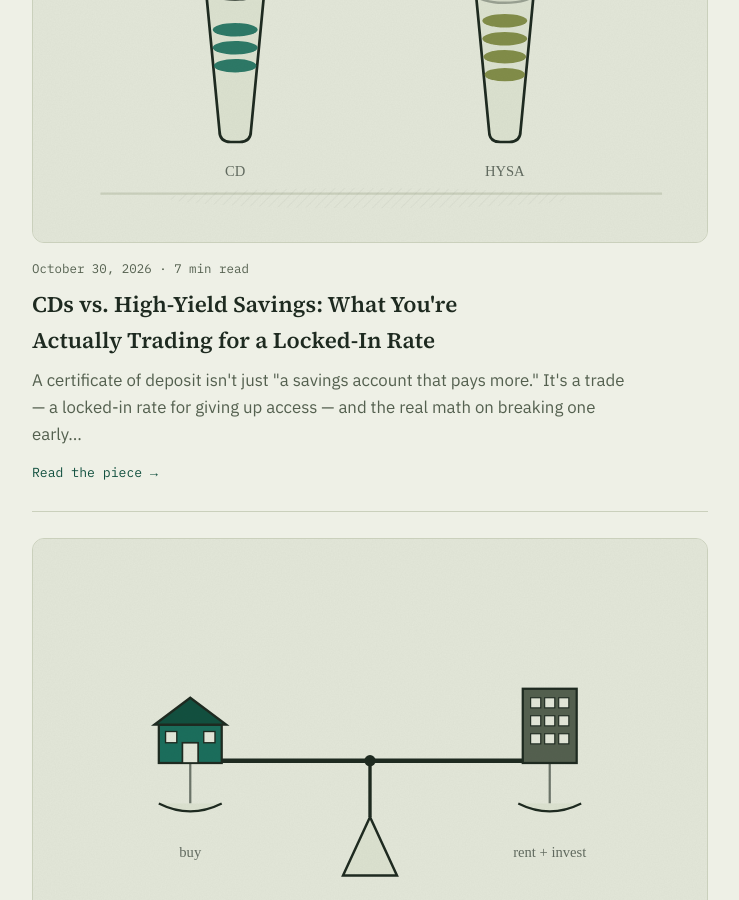
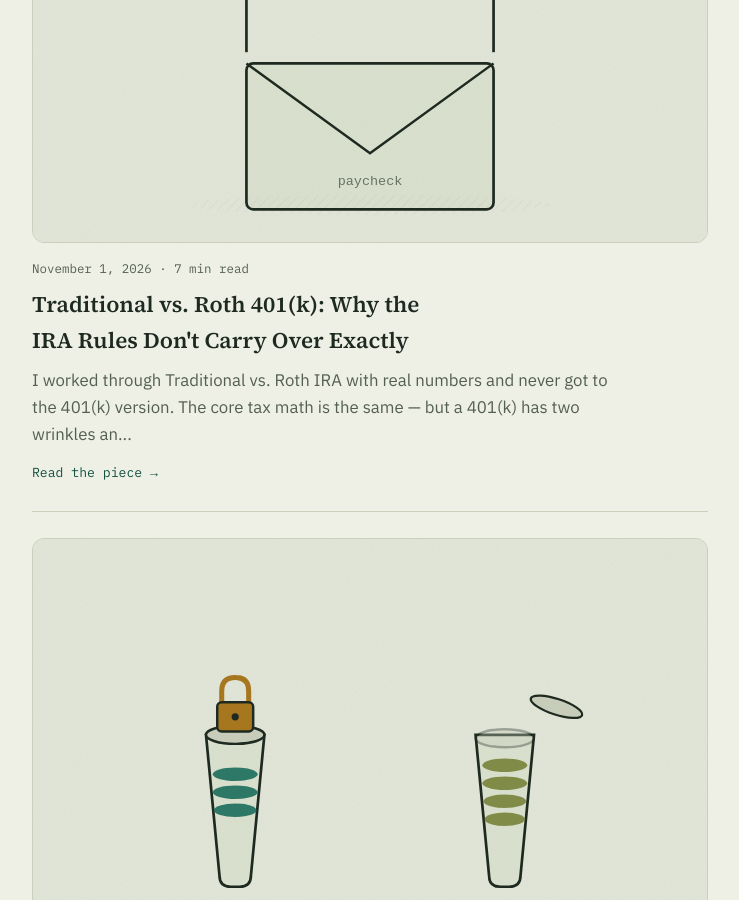
Before and after one commit to KevinKearns1/compound-notes, a Jekyll site: the page built from index.html, in a window 1280 px wide and 900 px high, scrolled down 1359 px. Shown: the whole window, without its empty margins (270-1009 px from the left). Built offline with Jekyll 4.4.1, drawn with Linux system fonts in a browser that asks for light colours; part of the change alters nothing that is shown.

Commit message:
Add post: Traditional vs. Roth 401(k) -- where the IRA rules don't carry over
Natural follow-up to the Traditional vs. Roth IRA post, which ended by
noting 401(k) plans increasingly offer the same choice but never
covered it. Rather than re-deriving the same equal-rate tax math,
focuses on what's genuinely different about the 401(k) version:

- No income limit on Roth 401(k) contributions (unlike Roth IRA) --
  the one real "loophole" for high earners locked out of a Roth IRA.
- The paycheck-level cost difference (pre-tax $500/mo only costs
  $390/mo in take-home at a 22% marginal rate; Roth costs the full
  $500), verified with a compounding model showing the two are
  identical at retirement only if the tax savings are actually
  reinvested, not just spent.
- Employer match's own tax treatment (usually pre-tax regardless of
  the employee's election).
- Ability to split contributions between both types in the same plan
  year, unlike an IRA's yearly either/or.

Links back to traditional-vs-roth-ira, what-is-a-roth-ira, and
401k-employer-match; those two posts also updated to list this one in
their own `related:` front matter, so the new related-posts feature
surfaces it in both directions. New cover art
(traditional-vs-roth-401k.svg/.png): two feeds into a paycheck
envelope, with an unlocked-slot icon over the Roth side for "no
income limit."

Co-Authored-By: Claude Sonnet 5 <noreply@anthropic.com>
Claude-Session: https://claude.ai/code/session_01BBVAQBJGK5wp4bPG2d6npL

```diff
--- a/_posts/2026-09-06-401k-employer-match.md
+++ b/_posts/2026-09-06-401k-employer-match.md
@@ -11,7 +11,7 @@ reading_time: 6
 cover: /assets/images/covers/401k-match.svg
 image: /assets/images/covers/401k-match.png
 cover_alt: "A single coin dropped into a slot coming out doubled on the other side, illustrating an employer 401(k) match"
-related: [traditional-vs-roth-ira]
+related: [traditional-vs-roth-ira, traditional-vs-roth-401k]
 ---
 
 Somewhere between a fifth and a third of workers with access to a 401(k) match don't contribute enough to get the full amount, depending on which survey you look at. That's not a rounding error — that's a very large number of people turning down money their employer is actively trying to give them, usually without realizing that's what's happening.
--- a/_posts/2026-09-22-traditional-vs-roth-ira.md
+++ b/_posts/2026-09-22-traditional-vs-roth-ira.md
@@ -12,7 +12,7 @@ reading_time: 7
 cover: /assets/images/covers/traditional-vs-roth.svg
 image: /assets/images/covers/traditional-vs-roth.png
 cover_alt: "Two identical jars of coins, one taxed at the entrance with a coin removed going in and one taxed at the exit with a coin removed coming out, illustrating the two ways an IRA can be taxed"
-related: [what-is-a-roth-ira, marginal-vs-effective-tax-rate]
+related: [what-is-a-roth-ira, marginal-vs-effective-tax-rate, traditional-vs-roth-401k]
 ---
 
 I wrote about [what a Roth IRA is]({{ '/what-is-a-roth-ira/' | relative_url }}) and mentioned its main alternative, a Traditional IRA, in one paragraph near the bottom without actually doing the math on how they compare. That undersells it — this is a real decision with a real answer, and the answer isn't "Roth, obviously," even though that's the framing most beginner content defaults to.
--- /dev/null
+++ b/_posts/2026-11-01-traditional-vs-roth-401k.md
@@ -0,0 +1,63 @@
+---
+layout: post
+title: "Traditional vs. Roth 401(k): Why the IRA Rules Don't Carry Over Exactly"
+date: 2026-11-01
+description: >-
+  I worked through Traditional vs. Roth IRA with real numbers and
+  never got to the 401(k) version. The core tax math is the same —
+  but a 401(k) has two wrinkles an IRA doesn't, and one of them is a
+  genuine loophole for higher earners.
+tags: [retirement, fundamentals]
+reading_time: 7
+cover: /assets/images/covers/traditional-vs-roth-401k.svg
+image: /assets/images/covers/traditional-vs-roth-401k.png
+cover_alt: "Two slots feeding into the same paycheck envelope, one labeled now and one labeled later, illustrating the same tax tradeoff inside a 401(k) as inside an IRA, plus an extra unlocked slot representing no income limit"
+related: [traditional-vs-roth-ira, 401k-employer-match, what-is-a-roth-ira]
+---
+
+I worked through [Traditional vs. Roth IRA]({{ '/traditional-vs-roth-ira/' | relative_url }}) with the actual math and ended that post by noting that employer 401(k) plans increasingly offer the same Traditional-or-Roth choice. I never came back to it. The core tax logic transfers over directly — but a 401(k) adds two differences that change the decision for some people, and one of them matters a lot more than it sounds.
+
+## The one-sentence version
+
+The Traditional-vs-Roth tax tradeoff inside a 401(k) is identical to the one inside an IRA (pay tax now or pay tax later), but a 401(k) has no income limit on choosing Roth, lets you split contributions between both in the same year, and — because it comes out of payroll — makes the real cost difference show up directly in your paycheck instead of a once-a-year contribution decision.
+
+<!--more-->
+
+## The part that's exactly the same
+
+**Traditional 401(k):** contributions reduce your taxable income this year, grow tax-deferred, and get taxed as ordinary income when you withdraw in retirement. **Roth 401(k):** contributions are made with money you've already paid tax on, grow completely tax-free, and owe nothing on withdrawal. That's the identical mechanic covered in the [IRA post]({{ '/traditional-vs-roth-ira/' | relative_url }}), including the same conclusion: if your tax rate is the same now as it'll be in retirement, the two options produce the exact same after-tax result, and the entire decision comes down to whether you expect your rate to be higher now or later.
+
+If you haven't read that post, the worked table there is the actual math — I won't re-derive it here. What's genuinely different about the 401(k) version is everything below.
+
+## Difference 1: there's no income limit on a Roth 401(k)
+
+This is the one that actually changes behavior. A [Roth IRA]({{ '/what-is-a-roth-ira/' | relative_url }}) has an income cap — above a certain income, you can't contribute to one directly at all. **A Roth 401(k) has no such limit, at any income level.** This means a high earner who's completely phased out of a Roth IRA can still get Roth-style tax-free growth by using a Roth 401(k) instead, assuming their employer's plan offers one. For someone in that position, this isn't a minor technicality — it's the only direct path to a Roth account they have, and it's worth confirming whether the employer plan actually offers the Roth option before assuming it doesn't apply.
+
+## Difference 2: the real cost shows up differently, paycheck to paycheck
+
+An IRA contribution is usually a decision you make directly — transfer money in, once or on your own schedule. A 401(k) contribution comes out of every paycheck automatically, which makes the actual cost difference between Traditional and Roth visible in a way an IRA doesn't show as clearly. Here's $500 a month, at a 22% marginal tax rate:
+
+| | Reduces take-home pay by | Because |
+|---|---|---|
+| Traditional 401(k) | **$390/month** | Pre-tax — you don't pay income tax on this $500 this year |
+| Roth 401(k) | **$500/month** | After-tax — this $500 was already taxed as ordinary income |
+
+The $110/month difference isn't free money disappearing — it's deferred tax, and it's exactly why the two options tie at an identical future tax rate: that $110/month, if actually invested elsewhere rather than just spent, grows into precisely the gap between a Traditional account's after-tax value and a Roth account's tax-free value by retirement. The catch is in that word *if*. A Traditional 401(k)'s "advantage" at an equal tax rate only shows up for someone who reinvests the extra take-home pay — someone who spends it instead is quietly accepting a worse deal than the equal-rate math suggests, without the paycheck ever telling them so.
+
+## Difference 3: the employer match's own tax treatment
+
+Most 401(k) plans still deposit an [employer match]({{ '/401k-employer-match/' | relative_url }}) as pre-tax money, regardless of whether you elected Traditional or Roth for your own contributions — meaning a Roth 401(k) participant can end up with a single account holding both a tax-free Roth bucket (their contributions) and a taxable Traditional bucket (the employer match) at the same time, tracked separately inside the same plan. Some newer plans now let employees elect Roth treatment on the match itself, but that's a plan-specific option, not something to assume is available — worth checking directly with your plan rather than guessing either way.
+
+## Difference 4: you can split, deliberately, in the same year
+
+An IRA forces a yearly either/or choice between account types (short of having both open and deciding where each contribution goes). A 401(k) typically lets you split your own contribution between Traditional and Roth within the same plan, same year, in whatever proportion you choose — 50/50, 80/20, or any other split. This is a genuine hedge against the one thing nobody can actually know, which the IRA post already named honestly: your own future tax bracket. Splitting doesn't require guessing right. It just means you're not fully exposed if you guess wrong.
+
+## So which one should you actually pick
+
+The same question decides it as with an IRA: do you expect your tax rate to be higher now or in retirement? Early-career and likely to earn more later → Traditional's tax break probably isn't worth much yet, and Roth's tax-free growth has decades to compound. Near peak earnings, expecting a lower-spending retirement → Traditional's upfront deduction is doing real work at a rate you may not see again. Genuinely unsure → splitting is a reasonable default, not a cop-out, precisely because a 401(k) makes it easy to do.
+
+The one case where the decision isn't really a toss-up: if you're a high earner locked out of a Roth IRA by the income limit and your employer's 401(k) offers a Roth option, that's not a coin flip against Traditional — it's close to the only way you get tax-free retirement growth at all, and it's worth using for that reason alone even before running the rate comparison.
+
+## The takeaway
+
+The tax math inside a 401(k) is the same tradeoff as an IRA, so if you've already worked through [that decision]({{ '/traditional-vs-roth-ira/' | relative_url }}), you already understand the core of this one too. What's actually new here is structural: no income limit gates the Roth option, the employer match usually arrives pre-tax no matter what you choose, and splitting between both is a standing option rather than a once-a-year pivot. None of that changes the fundamental question — it just changes who the Roth 401(k) is quietly a better deal for, and it's worth checking your own plan's specifics rather than assuming the IRA rules apply unchanged.
```
Also changed, not shown: assets/images/covers/traditional-vs-roth-401k.png (added), assets/images/covers/traditional-vs-roth-401k.svg (added).
